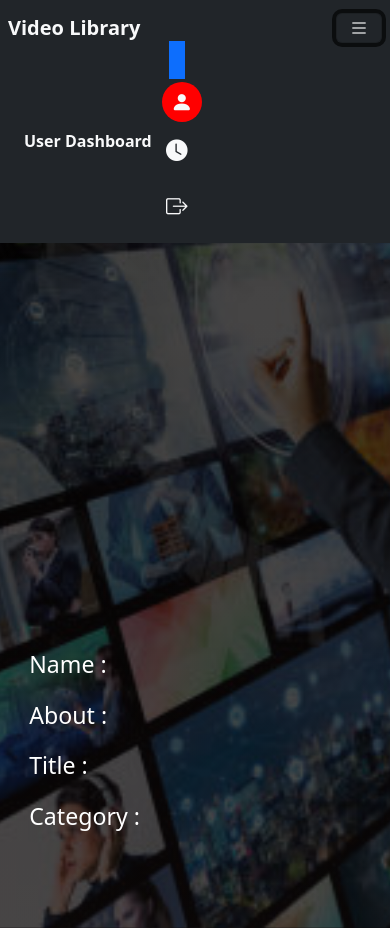
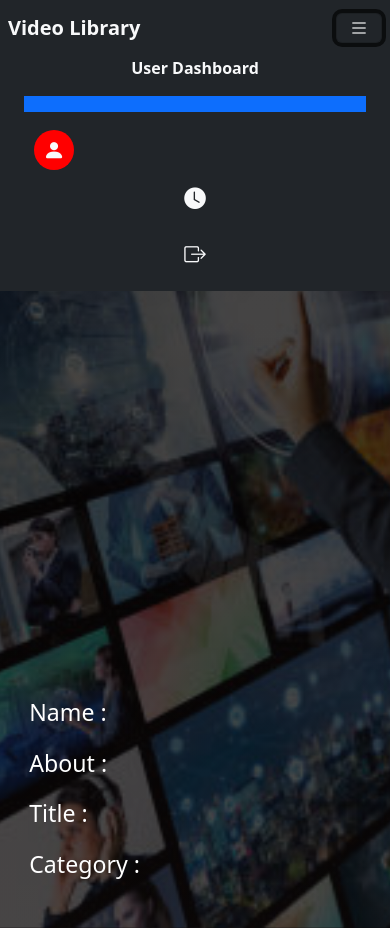
Before and after one commit to Himanshu12866/library-project, a React (Create React App) app: page /userDash in a window 390 px wide. Both pictures are taken after a click on the button 359 px from the left and 28 px from the top of the page. Built offline with nearby package versions, Linux system fonts and the light colour scheme; no server answers.

Commit message:
"Updated UserDash component: replaced 'a' with 'Link' in navbar, changed 'href' to no value, updated 'navbar-collapse' class, replaced 'a' with 'p' in username display, and removed closing 'a'

```diff
--- a/src/components/userDashboard.jsx
+++ b/src/components/userDashboard.jsx
@@ -62,11 +62,11 @@ export default function UserDash() {
     return (
         <div className="home-box-1 overflow-y-scroll">
             <nav className="navbar navbar-expand-lg bg-dark p-2 ">
-                <a  className="navbar-brand text-light fw-bold" href="$" >Video Library</a>
-                <button className="navbar-toggler" data-bs-target="#list" data-bs-toggle="collapse" >
+                <Link  className="navbar-brand text-light fw-bold" href="$" >Video Library</Link>
+                <button className="navbar-toggler" data-bs-toggle="collapse" data-bs-target="#list">
                     <span className="bi bi-list text-light"></span>
                 </button>
-                <div className="navbar-collapse collapse d-flex justify-content-lg-between mx-3" id="#list">
+                <div className="navbar-collapse collapse d-lg-flex justify-content-lg-between mx-3" id="list">
                     <ul className="navbar-nav">
                         <li className="nav-item">
                             <a className="nav-link text-light ">User Dashboard</a>
@@ -74,9 +74,9 @@ export default function UserDash() {
                     </ul>
                     <ul className="navbar-nav">
                         <li className="nav-item " >
-                            <a className="text-light py-2 px-2 my-2 bg-primary position-relative">
+                            <p className="text-light py-2 px-2 my-2 bg-primary position-relative">
                                 <span >{cookies.Username}</span>
-                            </a>
+                            </p>
                         </li>
                         <li className="nav-item d-flex justify-content-center align-items-center" data-bs-target="#modal-box" data-bs-toggle="modal" style={{ width: "40px", height: "40px", backgroundColor: "red", marginLeft: "10px", marginTop: "10px", borderRadius: "50%", cursor: "pointer" }} >
                             <span className=" bi bi-person-fill fs-4 nav-link text-light"></span>
```
